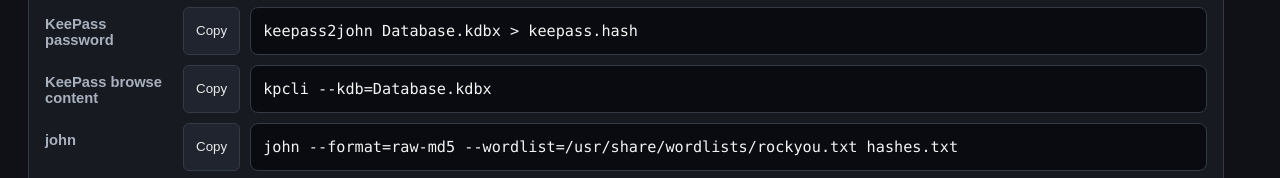
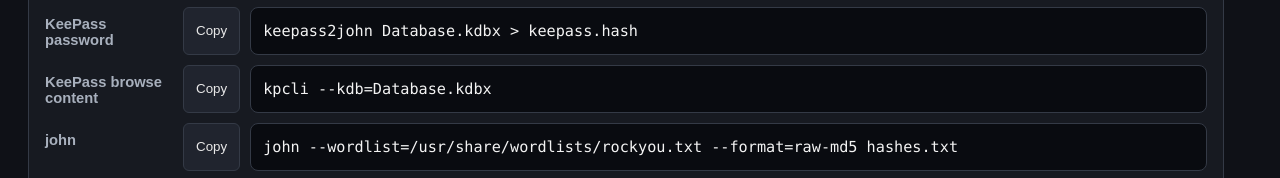
Before and after one commit to nkwdesmond/OSCP-cheatsheet, a plain HTML site: page index.html in a window 1280 px wide. Shown: the part 4275-4453 px from the top of the page. Drawn offline with Linux system fonts and the light colour scheme.

Commit message:
Update index.html

```diff
--- a/index.html
+++ b/index.html
@@ -877,7 +877,7 @@ lab</textarea>
           { prefix: "unshadow", template: "unshadow passwd shadow > combined_hashes.txt" },
           { prefix: "KeePass password", template: "keepass2john Database.kdbx > keepass.hash" },
           { prefix: "KeePass browse content", template: "kpcli --kdb=Database.kdbx" },
-          { prefix: "john", template: "john --format={johnFormat} --wordlist=/usr/share/wordlists/rockyou.txt hashes.txt" },
+          { prefix: "john", template: "john --wordlist=/usr/share/wordlists/rockyou.txt --format={johnFormat} hashes.txt" },
           { prefix: "", template: "john --format={johnFormat} --show hashes.txt" },
           { prefix: "", template: "cat ~/.john/john.pot" },
           { prefix: "hashcat", template: "hashcat -m {hashcatModule} hashes.txt /usr/share/wordlists/rockyou.txt{hashcatRuleFlag} --force" },
```
